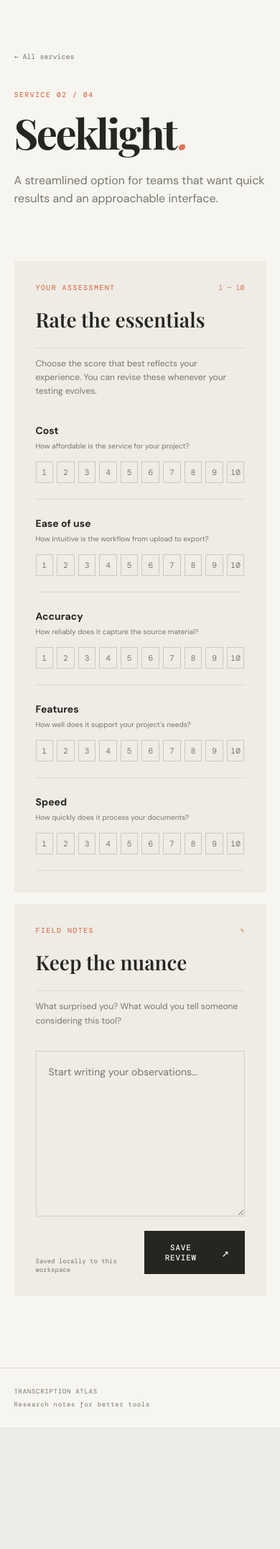
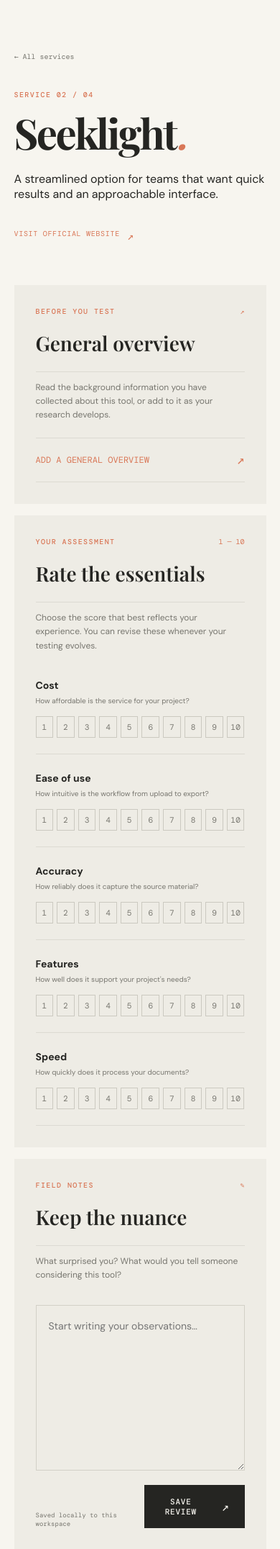
Before and after one commit to EaHorton/Transcription-Comparison, a Flask app: page /service/seeklight in a window 390 px wide. Shown: the part 75-2227 px from the top of the page at 72% size. Before the commit the page ends 2031 px from the top, so only its background shows below. Run offline with Flask 3, Linux system fonts and the light colour scheme; data comes from the database, SQL or seed files in the repository.

Commit message:
added general overview section and cleaned up usability

```diff
--- a/app.py
+++ b/app.py
@@ -14,24 +14,28 @@
         "name": "Transkribus",
         "tagline": "Specialist handwriting recognition for heritage collections",
         "description": "A powerful platform for historical documents, custom models, and large-scale archival work.",
+        "website": "https://www.transkribus.org/",
         "color": "#d97757",
     },
     "seeklight": {
         "name": "Seeklight",
         "tagline": "Fast, flexible transcription for modern workflows",
         "description": "A streamlined option for teams that want quick results and an approachable interface.",
+        "website": "https://about-jstor-org.libproxy.clemson.edu/products/digital-stewardship/seeklight/",
         "color": "#4f7cac",
     },
     "archivault": {
         "name": "Archivault",
         "tagline": "Organize and preserve your digitized archive",
         "description": "Built around discoverability, organization, and keeping project context close to every file.",
+        "website": "https://archivault.ai/",
         "color": "#7c6aa6",
     },
     "ai-vision-ocr": {
         "name": "AI-Vision OCR",
         "tagline": "Vision-powered OCR for broad document coverage",
         "description": "A flexible AI approach for quickly testing a wide range of layouts and document types.",
+        "website": "https://github.com/EaHorton/Handwritten_Transcriptions",
         "color": "#3d927f",
     },
 }
@@ -67,11 +71,20 @@
             CREATE TABLE IF NOT EXISTS service_reviews (
                 service TEXT PRIMARY KEY,
                 ratings TEXT NOT NULL DEFAULT '{}',
+                overview TEXT NOT NULL DEFAULT '',
                 notes TEXT NOT NULL DEFAULT '',
                 updated_at TIMESTAMP DEFAULT CURRENT_TIMESTAMP
             )
             """
         )
+        columns = {
+            row["name"]
+            for row in db.execute("PRAGMA table_info(service_reviews)").fetchall()
+        }
+        if "overview" not in columns:
+            db.execute(
+                "ALTER TABLE service_reviews ADD COLUMN overview TEXT NOT NULL DEFAULT ''"
+            )
         for slug in SERVICES:
             db.execute(
                 "INSERT OR IGNORE INTO service_reviews (service) VALUES (?)", (slug,)
@@ -91,6 +104,7 @@
         return {
             row["service"]: {
                 "ratings": json.loads(row["ratings"]),
+                "overview": row["overview"],
                 "notes": row["notes"],
                 "updated_at": row["updated_at"],
             }
@@ -139,6 +153,33 @@
             review=reviews[service],
         )
 
+    @app.route("/service/<service>/overview", methods=("GET", "POST"))
+    def service_overview(service):
+        if service not in SERVICES:
+            return render_template("404.html"), 404
+        if request.method == "POST":
+            overview = request.form.get("overview", "").strip()
+            db = get_db()
+            init_db()
+            db.execute(
+                """
+                UPDATE service_reviews
+                SET overview = ?, updated_at = CURRENT_TIMESTAMP
+                WHERE service = ?
+                """,
+                (overview, service),
+            )
+            db.commit()
+            flash(f"{SERVICES[service]['name']} overview saved.", "success")
+            return redirect(url_for("service_overview", service=service))
+
+        return render_template(
+            "overview.html",
+            service=SERVICES[service],
+            slug=service,
+            review=get_reviews()[service],
+        )
+
     @app.route("/comparison")
     def comparison():
         reviews = get_reviews()
--- /dev/null
+++ b/static/overview.css
@@ -0,0 +1,120 @@
+.overview-panel {
+  grid-column: 1 / -1;
+}
+
+.overview-section {
+  max-width: 1120px;
+  margin: 0 auto 16px;
+}
+
+.website-link {
+  display: inline-flex;
+  gap: 10px;
+  margin-top: 22px;
+  color: var(--orange);
+  font: 10px "DM Mono", monospace;
+  letter-spacing: .07em;
+  text-transform: uppercase;
+}
+
+.website-link span {
+  font-size: 15px;
+}
+
+.overview-panel textarea {
+  min-height: 130px;
+  margin: 20px 0 0;
+}
+
+.overview-link {
+  display: flex;
+  justify-content: space-between;
+  align-items: center;
+  margin-top: 22px;
+  padding: 18px 0;
+  border-top: 1px solid var(--line);
+  border-bottom: 1px solid var(--line);
+  color: var(--orange);
+  font: 12px "DM Mono", monospace;
+  text-transform: uppercase;
+}
+
+.overview-link strong {
+  font-size: 18px;
+  font-weight: 400;
+}
+
+.overview-page {
+  display: grid;
+  grid-template-columns: minmax(0, 1.35fr) minmax(280px, .8fr);
+  gap: 16px;
+  max-width: 1120px;
+  margin: 0 auto 100px;
+}
+
+.overview-reading {
+  min-height: 430px;
+}
+
+.overview-content {
+  padding: 32px 8px 10px 0;
+  color: var(--ink);
+  font: 19px/1.85 "Playfair Display", serif;
+  white-space: pre-wrap;
+}
+
+.empty-overview {
+  max-width: 460px;
+  margin-top: 32px;
+  color: var(--muted);
+  font: 18px/1.7 "Playfair Display", serif;
+}
+
+.overview-editor {
+  align-self: start;
+}
+
+.overview-editor textarea {
+  width: 100%;
+  min-height: 250px;
+  resize: vertical;
+  border: 1px solid #d2d0c7;
+  background: transparent;
+  padding: 17px;
+  margin: 20px 0;
+  color: var(--ink);
+  font: 14px/1.6 "DM Sans", sans-serif;
+}
+
+.overview-editor textarea:focus {
+  outline: 1px solid var(--orange);
+}
+
+.overview-preview {
+  margin: 18px 0 0 !important;
+  color: var(--ink) !important;
+  font: 12px/1.5 "Playfair Display", serif !important;
+}
+
+@media (max-width: 750px) {
+  .overview-panel {
+    grid-column: auto;
+  }
+
+  .overview-section {
+    width: auto;
+    margin-left: 5%;
+    margin-right: 5%;
+  }
+
+  .overview-page {
+    grid-template-columns: 1fr;
+    width: auto;
+    margin-left: 5%;
+    margin-right: 5%;
+  }
+
+  .overview-content {
+    font-size: 17px;
+  }
+}
--- a/templates/base.html
+++ b/templates/base.html
@@ -8,6 +8,7 @@
   <link rel="preconnect" href="https://fonts.gstatic.com" crossorigin>
   <link href="https://fonts.googleapis.com/css2?family=DM+Mono:wght@400;500&family=DM+Sans:wght@400;500;600;700&family=Playfair+Display:wght@600;700&display=swap" rel="stylesheet">
   <link rel="stylesheet" href="{{ url_for('static', filename='style.css') }}">
+  <link rel="stylesheet" href="{{ url_for('static', filename='overview.css') }}">
 </head>
 <body>
   <header class="site-header">
--- a/templates/index.html
+++ b/templates/index.html
@@ -18,7 +18,7 @@
   {% set count = review.ratings | length %}
   <a class="service-card" href="{{ url_for('service', service=slug) }}" style="--accent: {{ service.color }}">
     <div class="card-top"><span class="number">0{{ loop.index }}</span><span class="card-status {% if count %}started{% endif %}">{% if count == categories|length %}COMPLETE{% elif count %}IN PROGRESS{% else %}NOT STARTED{% endif %}</span></div>
-    <div><h3>{{ service.name }}</h3><p>{{ service.tagline }}</p></div>
+    <div><h3>{{ service.name }}</h3><p>{{ service.tagline }}</p>{% if review.overview %}<p class="overview-preview">{{ review.overview|truncate(105) }}</p>{% endif %}</div>
     <div class="card-bottom"><span>{% if count %}{{ (total / count)|round(1) }} <small>/ 10 avg.</small>{% else %}— <small>not yet rated</small>{% endif %}</span><strong>Open notes ↗</strong></div>
   </a>
   {% endfor %}
--- a/templates/service.html
+++ b/templates/service.html
@@ -6,7 +6,15 @@
   <p class="eyebrow">Service 0{{ (services.keys()|list).index(slug) + 1 }} / 04</p>
   <h1>{{ service.name }}<i>.</i></h1>
   <p>{{ service.description }}</p>
+  <a class="website-link" href="{{ service.website }}" target="_blank" rel="noopener noreferrer">Visit official website <span>↗</span></a>
 </div>
+<section class="panel overview-panel overview-section">
+    <div class="panel-heading"><div><p class="eyebrow">Before you test</p><h2>General overview</h2></div><span class="note-symbol">↗</span></div>
+    <p class="muted">Read the background information you have collected about this tool, or add to it as your research develops.</p>
+    <a class="overview-link" href="{{ url_for('service_overview', service=slug) }}">
+      <span>{% if review.overview %}Read your general overview{% else %}Add a general overview{% endif %}</span><strong>↗</strong>
+    </a>
+  </section>
 <form method="post" class="review-layout">
   <section class="panel rating-panel">
     <div class="panel-heading"><div><p class="eyebrow">Your assessment</p><h2>Rate the essentials</h2></div><span class="scale-label">1 — 10</span></div>
```
Also changed, not shown: templates/overview.html (added, +29 -0 lines).
